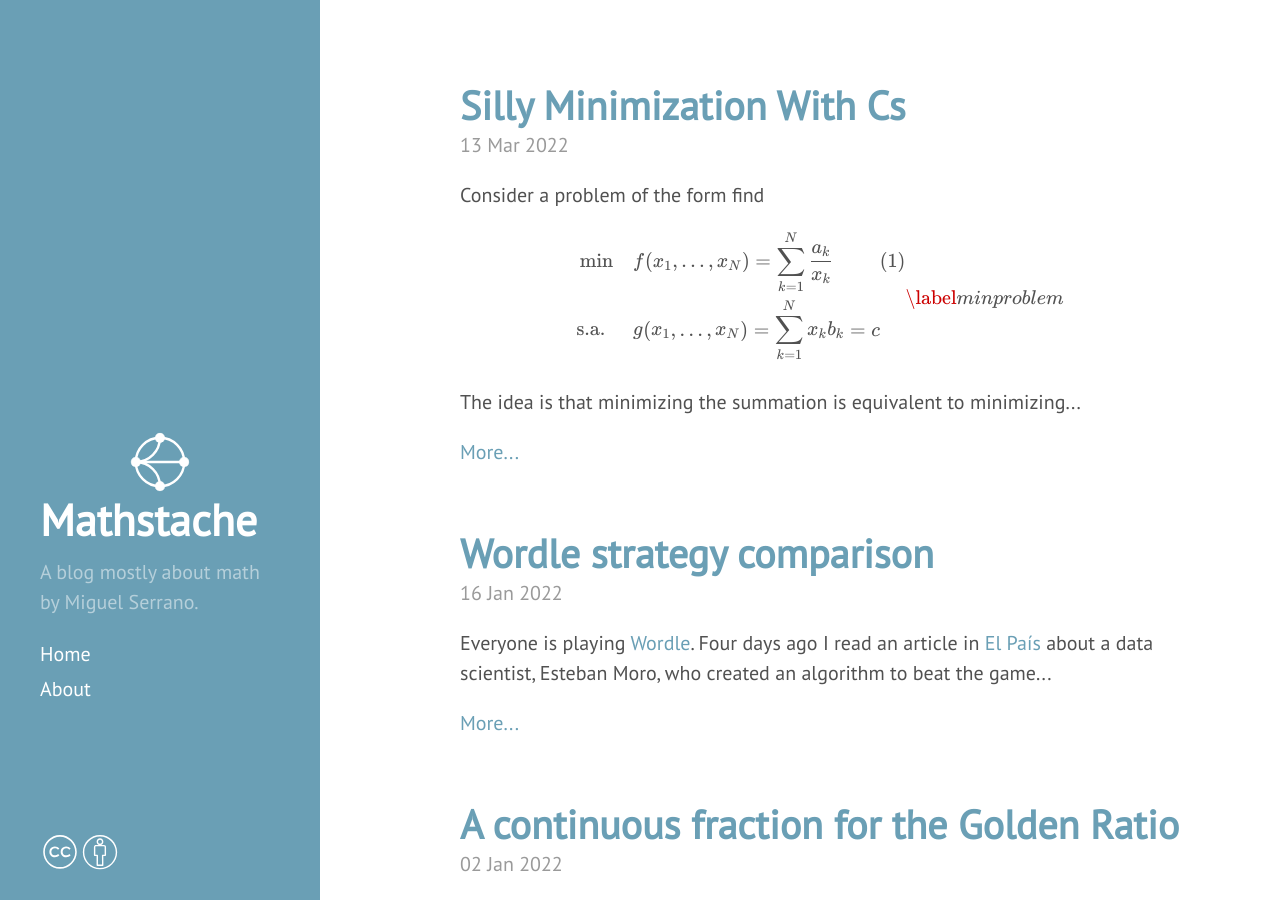
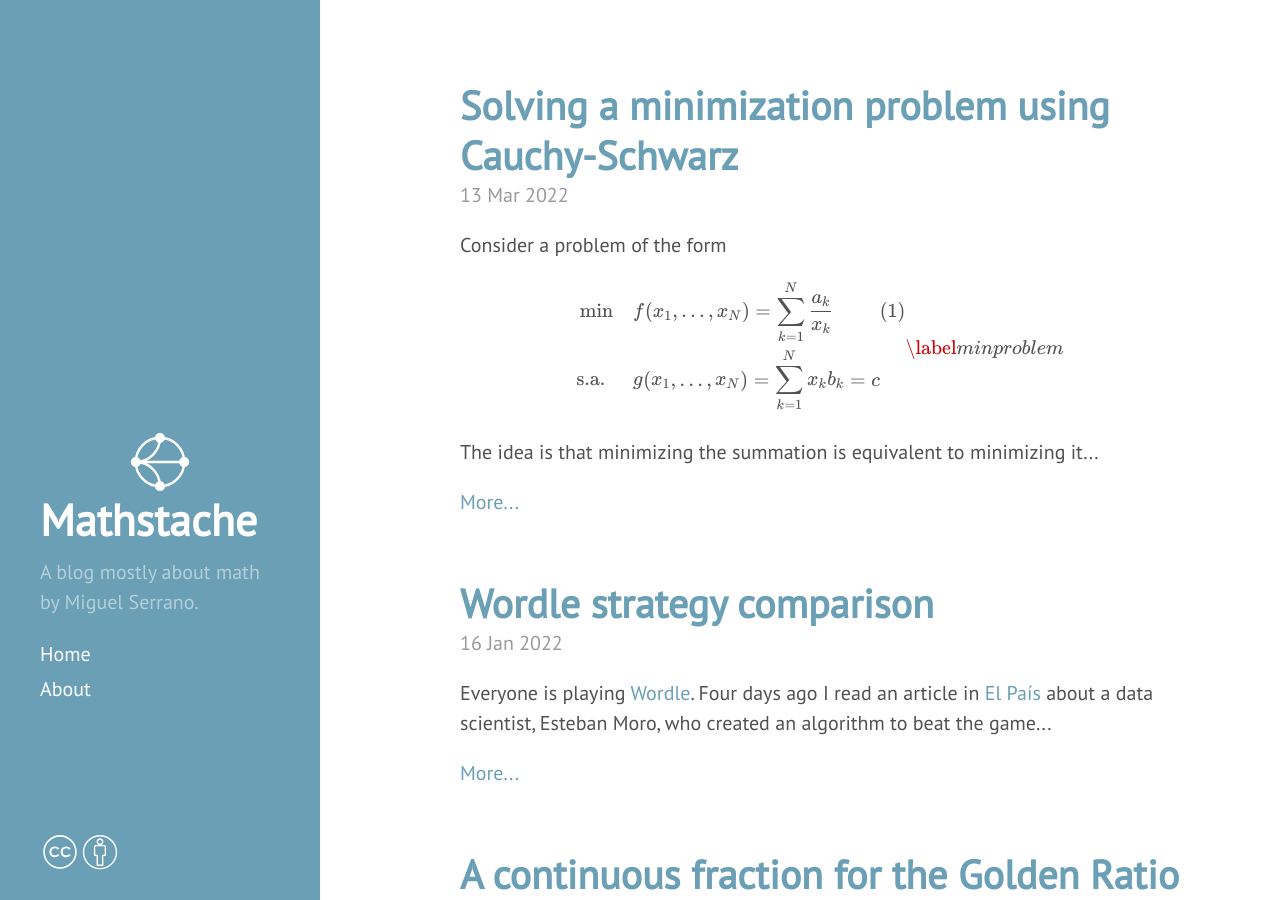
Before and after one commit to homomorfismo/blog, a Jekyll site: the page built from index.html, in a window 1280 px wide and 900 px high. Built offline with Jekyll 4.4.1, drawn with Linux system fonts in a browser that asks for light colours; nearby versions of some CDN libraries; the list of posts is cut into pages by our own code.

Commit message:
Update 2022-03-13-silly-minimization-with-cs.md

```diff
--- a/_posts/2022-03-13-silly-minimization-with-cs.md
+++ b/_posts/2022-03-13-silly-minimization-with-cs.md
@@ -1,5 +1,11 @@
-Consider a problem of the form find
+---
+layout: post
+title: Solving a minimization problem using Cauchy-Schwarz
+---
 
+
+
+Consider a problem of the form
 
 $$
 \begin{align}
```
